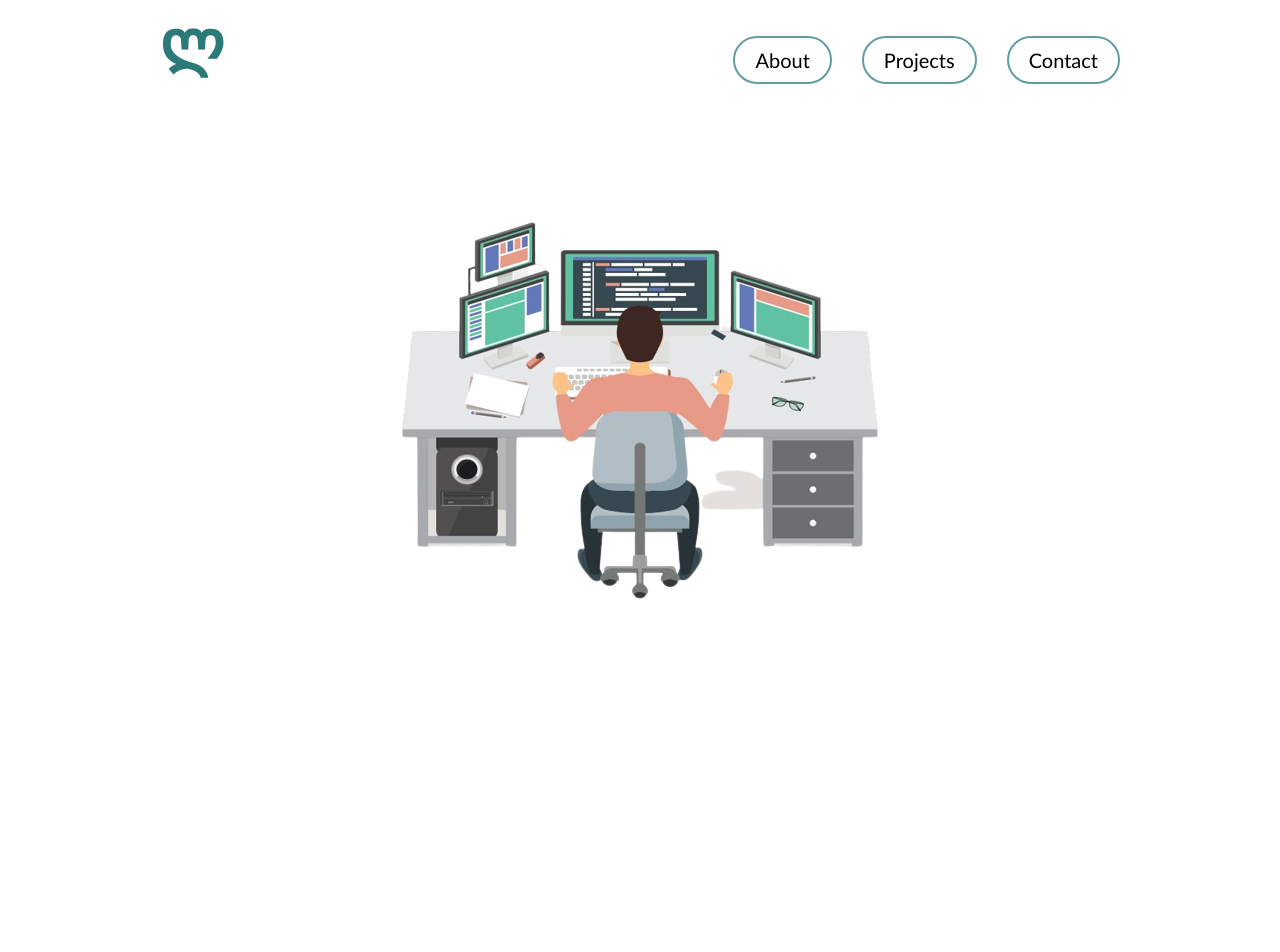
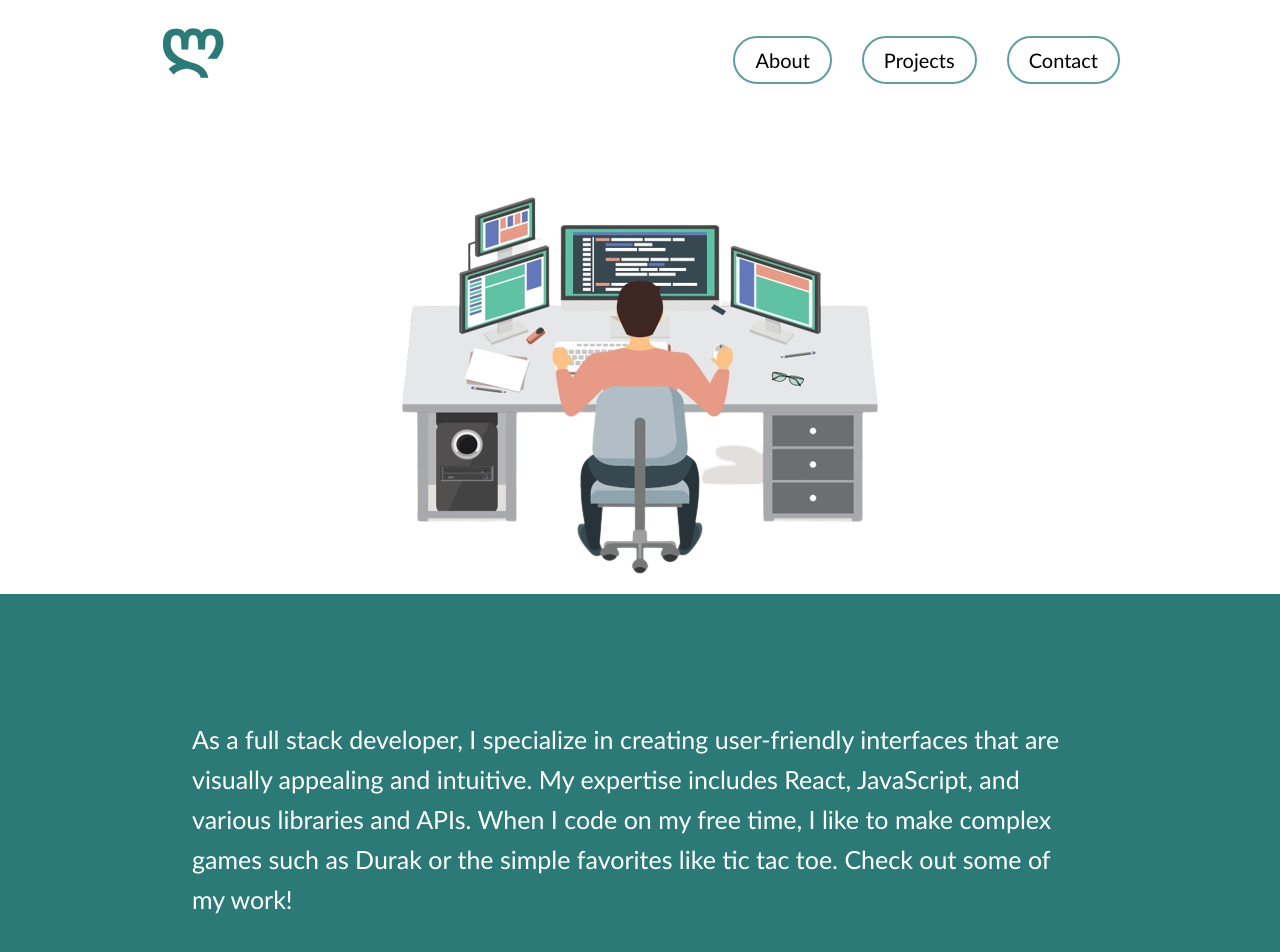
Before and after one commit to lukalicheli/portfolio, a React (Create React App) app in the folder portfolio/: page / in a window 1280 px wide. Shown: the part 24-976 px from the top of the page. Before the commit the page ends 800 px from the top, so only its background shows below. Built offline with nearby package versions, Linux system fonts and the light colour scheme.

Commit message:
Added an about me section

```diff
--- a/portfolio/src/App.js
+++ b/portfolio/src/App.js
@@ -1,12 +1,14 @@
 import "./App.css";
 import Navbar from "./components/nav/Navbar";
 import Header from "./components/about/Header";
+import About from "./components/about/About";
 
 function App() {
   return (
     <div className="app-container">
       <Navbar></Navbar>
       <Header></Header>
+      <About></About>
     </div>
   );
 }
--- /dev/null
+++ b/portfolio/src/components/about/About.css
@@ -0,0 +1,17 @@
+.about-container {
+    display: flex;
+    background-color: #2B7A78;
+    height: 600px;
+    width: 100%;
+    justify-content: center;
+
+}
+
+.about-me-text {
+    padding-top: 100px;
+    color: white;
+    font-size: 25px;
+    width: 70%;
+    line-height: 40px;
+    font-family: 'Gill Sans', 'Gill Sans MT', Calibri, 'Trebuchet MS', sans-serif;
+}
--- a/portfolio/src/components/about/About.js
+++ b/portfolio/src/components/about/About.js
@@ -0,0 +1,18 @@
+import React from "react";
+import "./About.css";
+
+function About() {
+  return (
+    <div className="about-container">
+      <p className="about-me-text">
+        As a full stack developer, I specialize in creating user-friendly
+        interfaces that are visually appealing and intuitive. My expertise
+        includes React, JavaScript, and various libraries and APIs. When I code
+        on my free time, I like to make complex games such as Durak or the
+        simple favorites like tic tac toe. Check out some of my work!
+      </p>
+    </div>
+  );
+}
+
+export default About;
--- a/portfolio/src/components/nav/Navbar.css
+++ b/portfolio/src/components/nav/Navbar.css
@@ -3,7 +3,7 @@
     width: 75%;
     justify-content: space-between;
     margin-top: 30px;
-    height: 200px;
+    height: 175px;
 }
 
 .logo {
```
